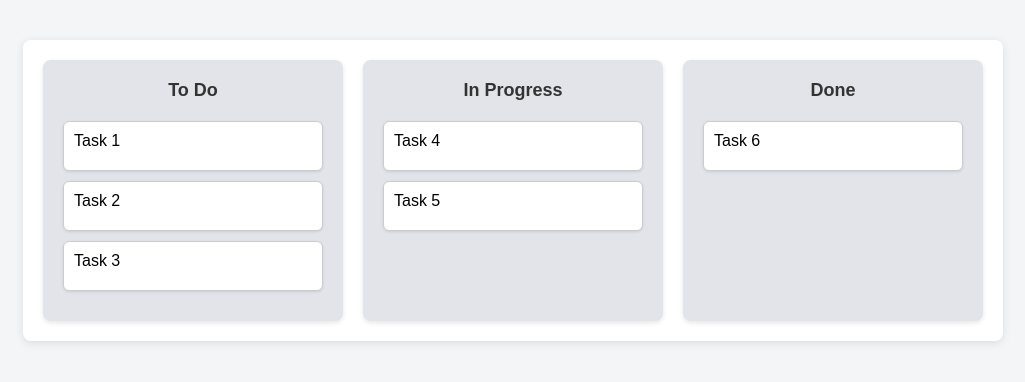
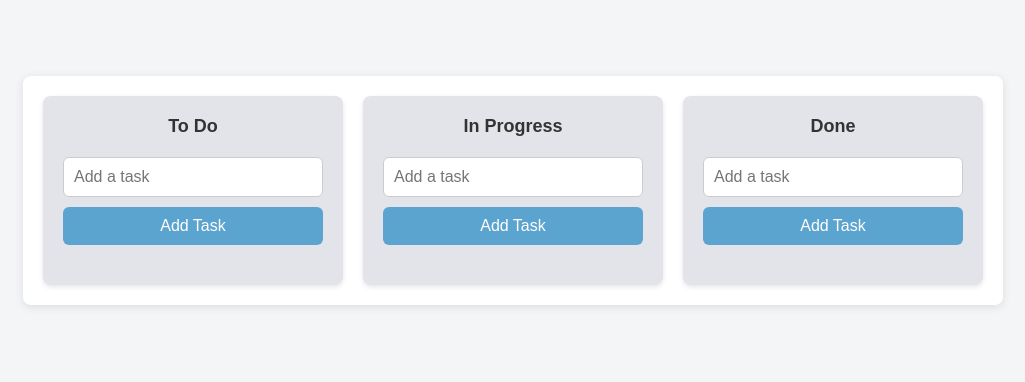
Before and after one commit to maedemajnoon/trello, a plain HTML site: page index.html in a window 1280 px wide. Shown: the part 210-592 px from the top of the page, without its empty margins (127-1152 px from the left). Drawn offline with Linux system fonts and the light colour scheme.

Commit message:
changed style

```diff
--- a/index.html
+++ b/index.html
@@ -3,30 +3,36 @@
   <head>
     <meta charset="UTF-8" />
     <meta name="viewport" content="width=device-width, initial-scale=1.0" />
-    <title>Simple Trello App</title>
+    <title>Trello-like App</title>
     <link rel="stylesheet" href="style.css" />
   </head>
   <body>
     <div class="board">
-      <div class="column">
+      <!-- Column 1: To Do -->
+      <div class="column" id="to-do-column">
         <h2>To Do</h2>
-        <div class="card" contenteditable="true">Task 1</div>
-        <div class="card" contenteditable="true">Task 2</div>
-        <div class="card" contenteditable="true">Task 3</div>
+        <input type="text" id="to-do-input" placeholder="Add a task" />
+        <button id="add-to-do">Add Task</button>
+        <div id="to-do-tasks" class="tasks"></div>
       </div>
 
-      <div class="column">
+      <!-- Column 2: In Progress -->
+      <div class="column" id="in-progress-column">
         <h2>In Progress</h2>
-        <div class="card" contenteditable="true">Task 4</div>
-        <div class="card" contenteditable="true">Task 5</div>
+        <input type="text" id="in-progress-input" placeholder="Add a task" />
+        <button id="add-in-progress">Add Task</button>
+        <div id="in-progress-tasks" class="tasks"></div>
       </div>
 
-      <div class="column">
+      <!-- Column 3: Done -->
+      <div class="column" id="done-column">
         <h2>Done</h2>
-        <div class="card" contenteditable="true">Task 6</div>
+        <input type="text" id="done-input" placeholder="Add a task" />
+        <button id="add-done">Add Task</button>
+        <div id="done-tasks" class="tasks"></div>
       </div>
     </div>
-    <script src="script.js"></script>
-    <script src="draggable.js"></script>
+
+    <script src="app.js"></script>
   </body>
 </html>
--- a/style.css
+++ b/style.css
@@ -20,6 +20,30 @@ h2 {
   font-size: 18px;
   color: #333;
   margin-bottom: 15px;
+}
+
+input {
+  width: 100%;
+  padding: 10px;
+  margin-bottom: 10px;
+  border-radius: 6px;
+  border: 1px solid #ccc;
+  font-size: 16px;
+}
+
+button {
+  background-color: #5ba4cf;
+  color: white;
+  padding: 10px;
+  border: none;
+  border-radius: 6px;
+  width: 100%;
+  cursor: pointer;
+  font-size: 16px;
+}
+
+button:hover {
+  background-color: #3d8baf;
 }
 
 /* Board Styles */
@@ -47,21 +71,36 @@ h2 {
   margin-bottom: 20px;
 }
 
-.card {
+.tasks {
+  margin-top: 20px;
+}
+
+.task {
   background-color: #fff;
   border: 1px solid #ccc;
   padding: 10px;
   margin-bottom: 10px;
   border-radius: 6px;
   box-shadow: 0 1px 3px rgba(0, 0, 0, 0.1);
-  min-height: 50px;
-  cursor: pointer;
-  transition: all 0.3s ease;
+  display: flex;
+  justify-content: space-between;
+  align-items: center;
 }
 
-.card:focus {
-  outline: none;
-  box-shadow: 0 0 5px rgba(66, 133, 244, 0.8);
+button.delete,
+button.edit {
+  background-color: #ff5722;
+  color: white;
+  border: none;
+  padding: 5px 10px;
+  border-radius: 6px;
+  cursor: pointer;
+  font-size: 14px;
+}
+
+button.delete:hover,
+button.edit:hover {
+  background-color: #e64a19;
 }
 
 /* Responsive Styles */
```
